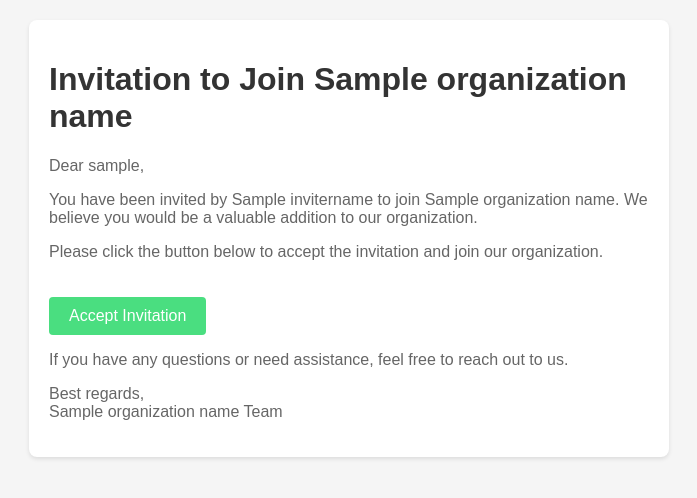
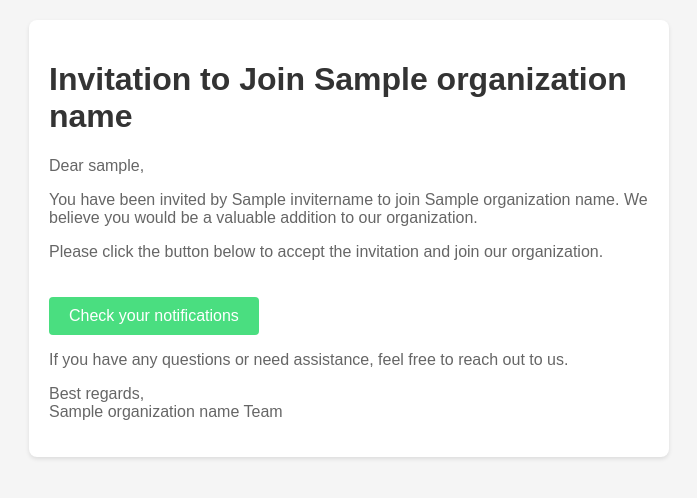
Before and after one commit to TicketOrLeave/Server, a Python web app: template app/utilities/templates/invitation.html in a window 1280 px wide. Shown: the top 498 px of the page, without its empty margins (291-988 px from the left). Run offline with Jinja, Linux system fonts and the light colour scheme; the template is opened without the code that fills it: most values are stand-ins (such as "Sample title", 1, 10 or a date in 2020).

Commit message:
[edit] invitation template

```diff
--- a/app/routers/invitations.py
+++ b/app/routers/invitations.py
@@ -1,3 +1,4 @@
+import os
 from typing import Optional, Literal
 from fastapi import APIRouter, BackgroundTasks, Body, HTTPException, Response, Depends
 from app.models import (
@@ -154,6 +155,7 @@ async def invite_member(
             invitername=user.name,
             invitation_id=user_invitation.id,
             username=invited_user.name,
+            client_url=os.getenv("CLIENT_URL"),
         )
     except:
         db.rollback()
--- a/app/utilities/templates/invitation.html
+++ b/app/utilities/templates/invitation.html
@@ -58,9 +58,9 @@
         organization.
       </p>
       <a
-        href="#"
+        href="{{client_url}}/dashboard"
         class="button"
-        >Accept Invitation</a
+        >Check your notifications</a
       >
       <p>
         If you have any questions or need assistance, feel free to reach out to
```
